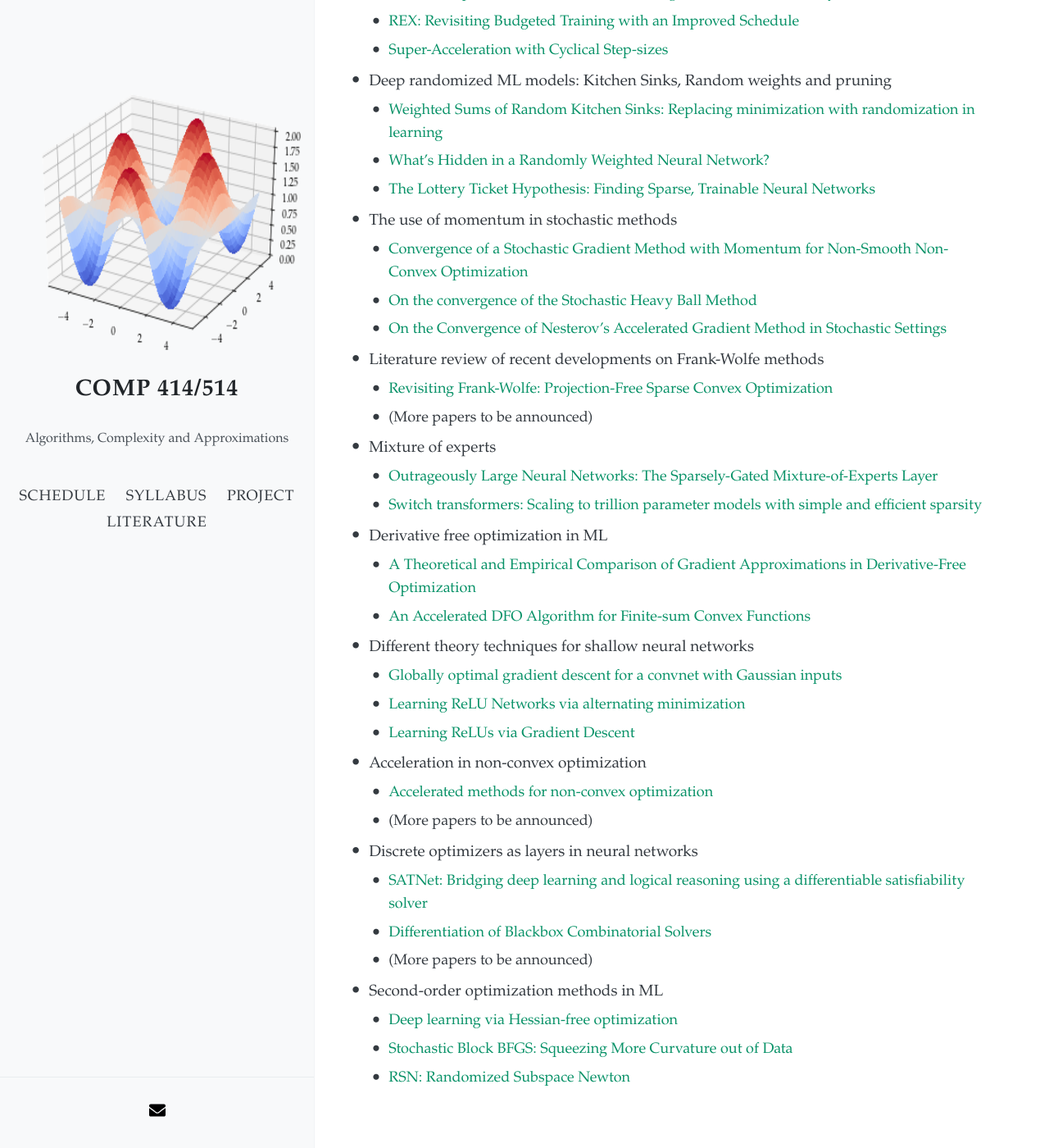
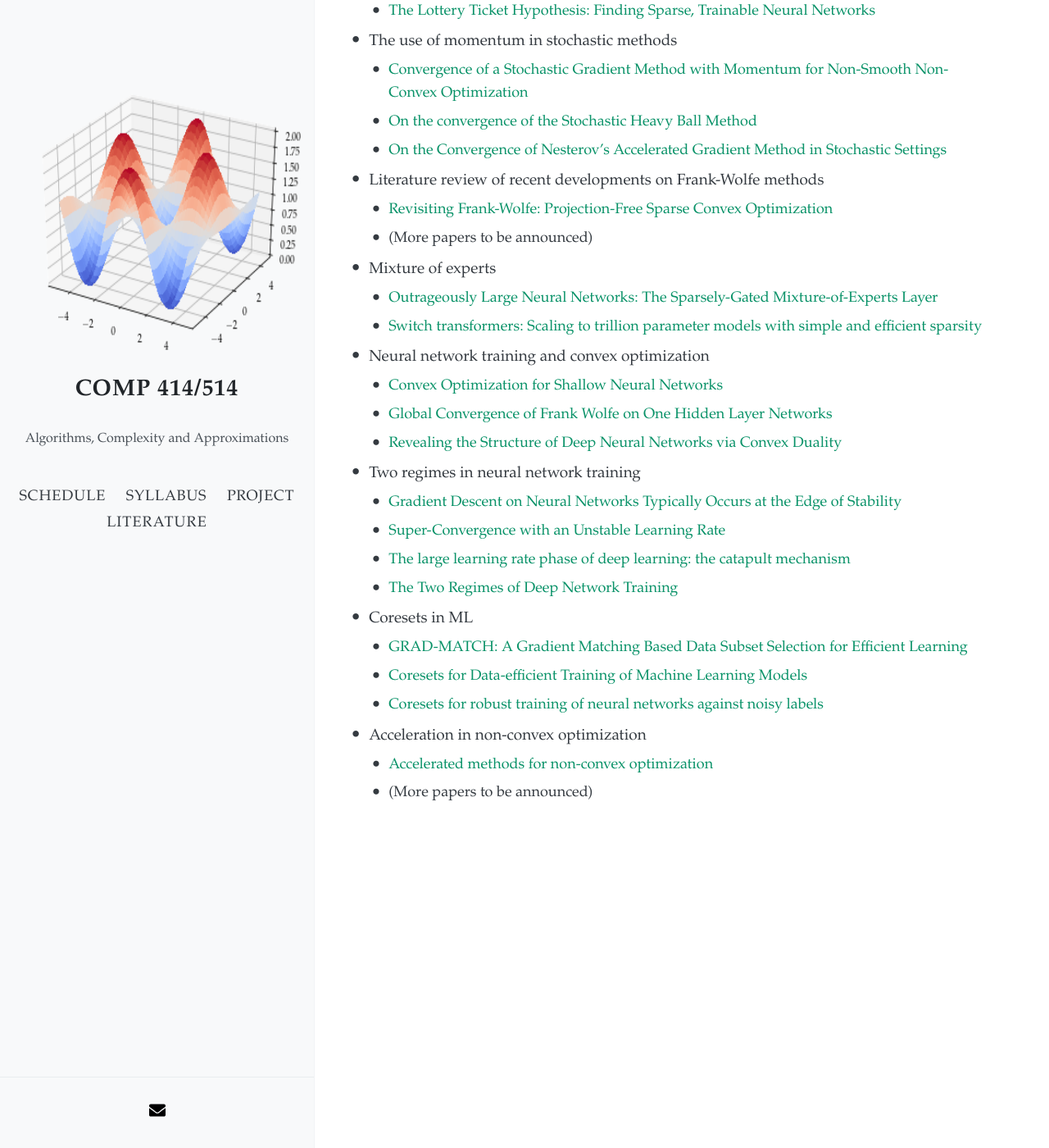
Before and after one commit to akyrillidis/comp414-514, a Jekyll site: the page built from project.md, in a window 1280 px wide and 1400 px high, scrolled down 2178 px. Shown: the whole window at 82% size. Built offline with Jekyll 4.4.1, drawn with Linux system fonts in a browser that asks for light colours; nearby versions of some CDN libraries; some of the changed text lies outside the part shown.

Commit message:
Update project.md

```diff
--- a/project.md
+++ b/project.md
@@ -30,21 +30,6 @@
 
 **Project ideas**
 
-- Contrastive learning
-  - [A Simple Framework for Contrastive Learning of Visual Representations](https://arxiv.org/pdf/2002.05709.pdf)
-  - [Deep contextualized word representations](https://arxiv.org/pdf/1802.05365.pdf)
-  - [Supervised constrastive learning](https://arxiv.org/pdf/2004.11362.pdf)
-  - [Momentum Contrast for Unsupervised Visual Representation Learning](https://arxiv.org/pdf/1911.05722.pdf)
-  - [Improved Baselines with Momentum Contrastive Learning](https://arxiv.org/pdf/2003.04297.pdf)
-
-- Ensemble training and higher variance models
-  - [Rethinking Bias-Variance Trade-off for Generalization of Neural Networks](https://arxiv.org/pdf/2002.11328.pdf)
-  - [More Data Can Hurt for Linear Regression: Sample-wise Double Descent](https://arxiv.org/pdf/1912.07242.pdf)
-
-- Acceleration in low-rank factorization problems
-  - [Accelerated Factored Gradient Descent for Low-Rank Matrix Factorization](http://proceedings.mlr.press/v108/zhou20b/zhou20b.pdf)
-  - [On the optimization of deep networks - implicit acceleration by overparameterization](https://arxiv.org/pdf/1802.06509.pdf)
-
 - Theory on simplistic ResNet models
   - [On the Global Convergence of Training Deep Linear ResNets](https://openreview.net/pdf?id=HJxEhREKDH)
   - [Identity Matters in Deep Learning](https://arxiv.org/pdf/1611.04231.pdf)
@@ -52,6 +37,13 @@
 - Practical algorithms for SDPs
   - [Smoothed analysis for low-rank solutions to SDPs in quadratic penalty form](https://arxiv.org/pdf/1803.00186.pdf)
   - [The mixing method - low-rank coordinate descent for semidefinite programming with diagonal constraints](https://arxiv.org/pdf/1706.00476.pdf)
+
+- Matrix completion for lower communication footprint
+  - [Pufferfish: Communication-efficient Models At No Extra Cost](https://proceedings.mlsys.org/paper/2021/file/84d9ee44e457ddef7f2c4f25dc8fa865-Paper.pdf)
+  - [PowerSGD: Practical Low-Rank Gradient Compression for Distributed Optimization](https://arxiv.org/pdf/1905.13727.pdf)
+
+- True alternating gradient descent for matrix factorization
+  - [Near-optimal Local Convergence of Alternating Gradient Descent-Ascent for Minimax Optimization](https://arxiv.org/pdf/2102.09468.pdf)
 
 **Literature reviews**
 
@@ -84,28 +76,25 @@
   - [Outrageously Large Neural Networks: The Sparsely-Gated Mixture-of-Experts Layer](https://arxiv.org/pdf/1701.06538.pdf)
   - [Switch transformers: Scaling to trillion parameter models with simple and efficient sparsity](https://arxiv.org/pdf/2101.03961.pdf)
 
-- Derivative free optimization in ML
-  - [A Theoretical and Empirical Comparison of Gradient Approximations in Derivative-Free Optimization](https://arxiv.org/pdf/1905.01332.pdf)
-  - [An Accelerated DFO Algorithm for Finite-sum Convex Functions](https://arxiv.org/pdf/2007.03311.pdf)
+- Neural network training and convex optimization
+  - [Convex Optimization for Shallow Neural Networks](https://proceedings.allerton.csl.illinois.edu/media/files/0140.pdf)
+  - [Global Convergence of Frank Wolfe on One Hidden Layer Networks](https://arxiv.org/pdf/2002.02208.pdf)
+  - [Revealing the Structure of Deep Neural Networks via Convex Duality](https://arxiv.org/pdf/2002.09773.pdf)
 
-- Different theory techniques for shallow neural networks
-  - [Globally optimal gradient descent for a convnet with Gaussian inputs](https://arxiv.org/pdf/1702.07966.pdf)
-  - [Learning ReLU Networks via alternating minimization](https://arxiv.org/pdf/1806.07863.pdf)
-  - [Learning ReLUs via Gradient Descent](https://arxiv.org/pdf/1705.04591.pdf)
+- Two regimes in neural network training
+  - [Gradient Descent on Neural Networks Typically Occurs at the Edge of Stability](https://arxiv.org/pdf/2103.00065.pdf)
+  - [Super-Convergence with an Unstable Learning Rate](https://arxiv.org/pdf/2102.10734.pdf)
+  - [The large learning rate phase of deep learning: the catapult mechanism](https://arxiv.org/pdf/2003.02218.pdf)
+  - [The Two Regimes of Deep Network Training](https://arxiv.org/pdf/2002.10376.pdf)
+
+- Coresets in ML
+  - [GRAD-MATCH: A Gradient Matching Based Data Subset Selection for Efficient Learning](https://arxiv.org/pdf/2103.00123.pdf)
+  - [Coresets for Data-efficient Training of Machine Learning Models](https://arxiv.org/pdf/1906.01827.pdf)
+  - [Coresets for robust training of neural networks against noisy labels](https://arxiv.org/pdf/2011.07451.pdf)
 
 - Acceleration in non-convex optimization
   - [Accelerated methods for non-convex optimization](https://arxiv.org/pdf/1611.00756.pdf)
   - (More papers to be announced)
 
-- Discrete optimizers as layers in neural networks
-  - [SATNet: Bridging deep learning and logical reasoning using a differentiable satisfiability solver](https://arxiv.org/pdf/1905.12149.pdf)
-  - [Differentiation of Blackbox Combinatorial Solvers](https://openreview.net/pdf?id=BkevoJSYPB)
-  - (More papers to be announced)
-
-- Second-order optimization methods in ML
-  - [Deep learning via Hessian-free optimization](http://www.cs.toronto.edu/~jmartens/docs/Deep_HessianFree.pdf)
-  - [Stochastic Block BFGS: Squeezing More Curvature out of Data](https://arxiv.org/pdf/1603.09649.pdf)
-  - [RSN: Randomized Subspace Newton](https://arxiv.org/pdf/1905.10874.pdf)
-
 &nbsp;
 &nbsp;
```
